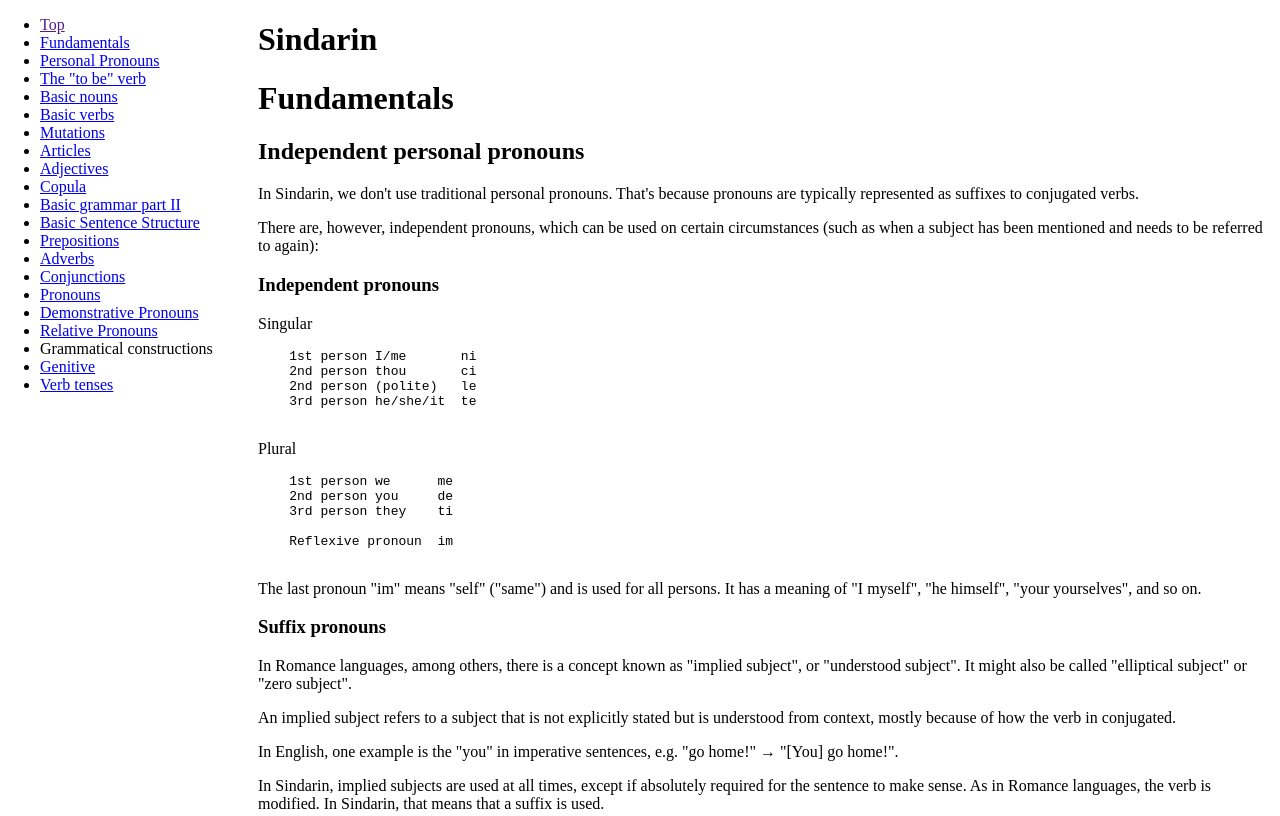
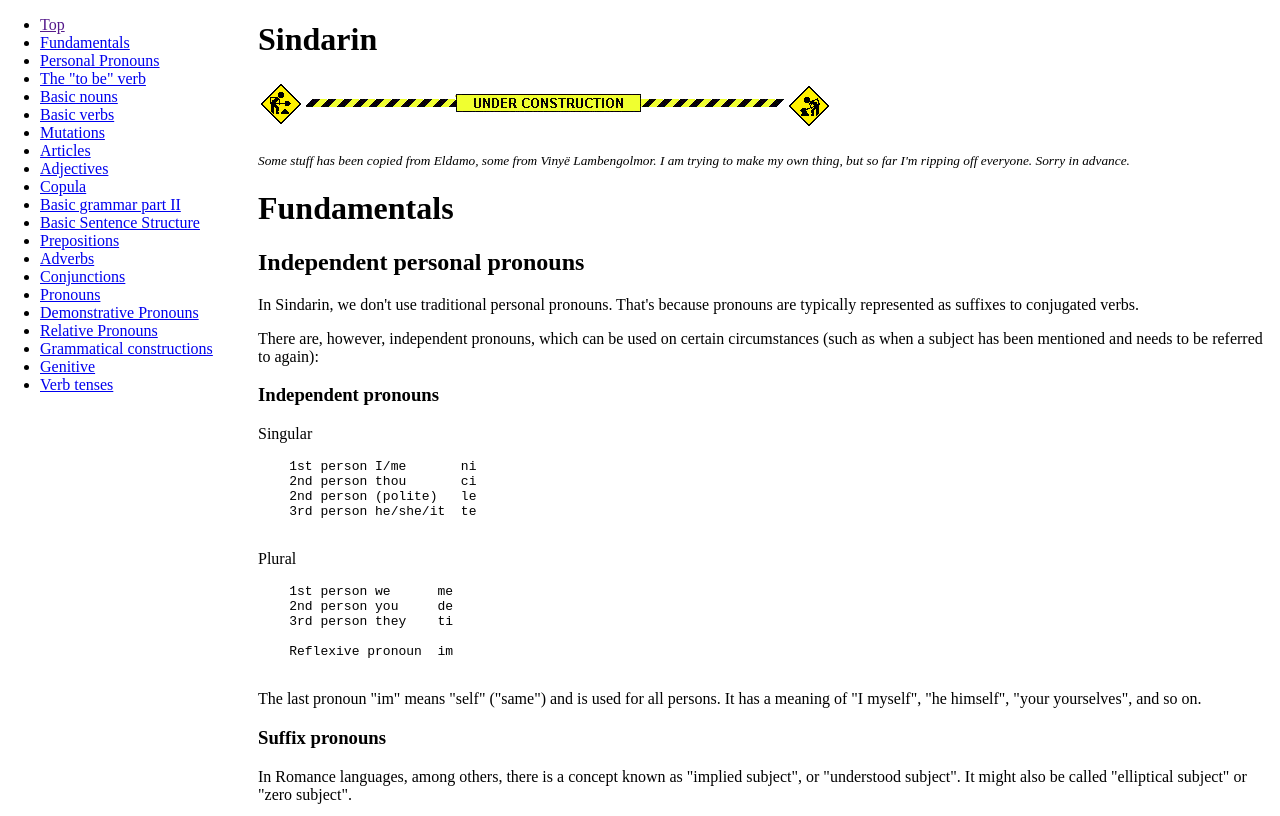
Before and after one commit to sentient06/sindarin, a plain HTML site: page index.html in a window 1280 px wide. Shown: the top 816 px of the page. Drawn offline with Linux system fonts and the light colour scheme.

Commit message:
Anchor and gif

```diff
--- a/index.html
+++ b/index.html
@@ -43,7 +43,7 @@
     <li><a href="#pronouns">Pronouns</a></li>
     <li><a href="#demonstrative_pronouns">Demonstrative Pronouns</a></li>
     <li><a href="#relative_pronouns">Relative Pronouns</a></li>
-    <li>Grammatical constructions</li>
+    <li><a href="#constructions">Grammatical constructions</a></li>
     <li><a href="#genitive">Genitive</a></li>
     <li><a href="#verb_tenses">Verb tenses</a></li>
   </ul>
@@ -53,6 +53,15 @@
 
 <main>
 <h1>Sindarin</h1>
+
+<p>
+  <img src="Dungeon8807construction.gif" alt="Under construction" />
+</p>
+<small>
+  <i>
+    Some stuff has been copied from Eldamo, some from Vinyë Lambengolmor. I am trying to make my own thing, but so far I'm ripping off everyone. Sorry in advance.
+  </i>
+</small>
 
 <a name="fundamentals" />
 <h1>Fundamentals</h1>
@@ -1381,6 +1390,7 @@ pen pron. "one, somebody"
 </pre>
 
 <a href="#top">[Top]</a>
+<a name="constructions" />
 <h2>Grammatical constructions</h2>
 
 <a name="genitive" />
```
Also changed, not shown: Dungeon8807construction.gif (added).
